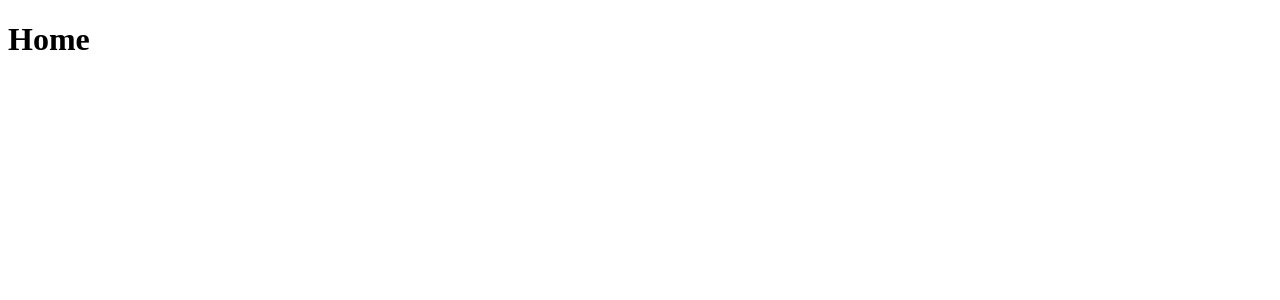
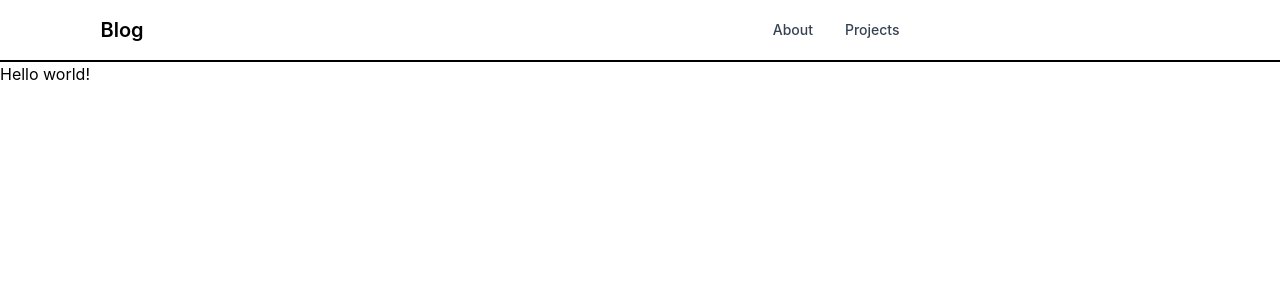
Before and after one commit to TejasSalunkeCode/Mern-blog, a React (Vite) app in the folder client/: page / in a window 1280 px wide. Shown: the top 300 px of the page. Built offline with nearby package versions, Linux system fonts and the light colour scheme.

Commit message:
create the header section

```diff
--- a/client/package.json
+++ b/client/package.json
@@ -10,8 +10,12 @@
     "preview": "vite preview"
   },
   "dependencies": {
+    "@tailwindcss/vite": "^4.1.13",
+    "flowbite": "^3.1.2",
+    "flowbite-react": "^0.12.9",
     "react": "^19.1.1",
     "react-dom": "^19.1.1",
+    "react-icons": "^5.5.0",
     "react-router-dom": "^7.9.1"
   },
   "devDependencies": {
--- a/client/src/App.jsx
+++ b/client/src/App.jsx
@@ -6,10 +6,12 @@ import SignIn from './pages/SignIn'
 import SignUp from './pages/SignUp'
 import Dashboard from './pages/Dashboard'
 import Projects from './pages/Projects'
+import Header from './components/Header'
 
 export default function App() {
   return (
     <BrowserRouter>
+    <Header/>
     <Routes>
       <Route path="/" element={<Home/>}/>
       <Route path="/about" element={<About/>}/>
--- /dev/null
+++ b/client/src/components/Header.jsx
@@ -0,0 +1,59 @@
+import React, { useState } from 'react';
+import { Button, Navbar, TextInput,NavbarCollapse,NavbarLink,NavbarToggle } from 'flowbite-react';
+import { Link, useLocation } from 'react-router-dom';
+import { AiOutlineSearch } from 'react-icons/ai';
+import { FaMoon } from 'react-icons/fa';
+
+export default function Header() {
+  const path = useLocation().pathname;
+  const [isCollapsed, setIsCollapsed] = useState(false); // Add state for collapse
+
+  return (
+    <Navbar className='border-b-2'>
+      <Link
+        to='/'
+        className='self-center whitespace-nowrap text-sm sm:text-xl font-semibold dark:text-white'
+      >
+        <span className='px-2 py-1 bg-gradient-to-r from-indigo-500 via-purple-500 to-pink-500 rounded-lg text-white'>
+          Tejas's
+        </span>
+        Blog
+      </Link>
+
+      <form>
+        <TextInput
+          type='text'
+          placeholder='Search...'
+          rightIcon={AiOutlineSearch}
+          className='hidden lg:inline'
+        />
+      </form>
+
+      <Button className='w-12 h-10 lg:hidden' color='gray' pill onClick={() => setIsCollapsed(!isCollapsed)}>
+        <AiOutlineSearch />
+      </Button>
+
+      <div className='flex gap-2 md:order-2'>
+        <Button className='w-12 h-10 hidden sm:inline' color='gray' pill>
+          <FaMoon />
+        </Button>
+        <Link to='/sign-in'>
+          <Button gradientDuoTone='purpleToBlue'>Sign In</Button>
+        </Link>
+        <NavbarToggle />
+      </div>
+
+      <NavbarCollapse isOpen={isCollapsed}>
+        <NavbarLink active={path === "/"} as={'div'}>
+          <Link to='/'>Home</Link>
+        </NavbarLink>
+        <NavbarLink active={path === "/about"} as={'div'}>
+          <Link to='/about'>About</Link>
+        </NavbarLink>
+        <NavbarLink active={path === "/projects"} as={'div'}>
+          <Link to='/projects'>Projects</Link>
+        </NavbarLink>
+      </NavbarCollapse>
+    </Navbar>
+  );
+}
--- a/client/src/index.css
+++ b/client/src/index.css
@@ -1,3 +1,9 @@
-@tailwind base;
+/* @tailwind base;
 @tailwind components;
 @tailwind utilities;
+ */
+
+@import "tailwindcss";
+@plugin "flowbite-react/plugin/tailwindcss";
+@source "../.flowbite-react/class-list.json";
+@import 'flowbite';
--- a/client/src/pages/Home.jsx
+++ b/client/src/pages/Home.jsx
@@ -3,7 +3,7 @@ import React from 'react'
 export default function Home() {
   return (
     <div>
-      <h1>Home</h1>
+    <h1>  Hello world!</h1>
     </div>
   )
 }
--- /dev/null
+++ b/client/tailwind.config.js
@@ -0,0 +1,14 @@
+/** @type {import('tailwindcss').Config} */
+export default {
+  content: [
+    "./index.html",
+    "./src/**/*.{js,ts,jsx,tsx}",
+    "node_modules/flowbite-react/lib/esm/**/*.js", // Add this line
+  ],
+  theme: {
+    extend: {},
+  },
+  plugins: [
+    import("flowbite/plugin"),
+  ],
+};
--- a/client/vite.config.js
+++ b/client/vite.config.js
@@ -1,25 +1,35 @@
+// // import { defineConfig } from 'vite'
+// // import react from '@vitejs/plugin-react-swc'
+
+// // // https://vite.dev/config/
+// // export default defineConfig({
+// //   plugins: [react()],
+// // })
+
+
 // import { defineConfig } from 'vite'
-// import react from '@vitejs/plugin-react-swc'
 
-// // https://vite.dev/config/
+
 // export default defineConfig({
-//   plugins: [react()],
+//   // server: {
+//   //   proxy: {
+//   //     '/api': {
+//   //       target: 'http://localhost:3000',
+//   //       secure: false,
+//   //     },
+//   //   },
+//   // },
+//   // plugins: [
+//   //   react(),
+//   // ],
 // })
 
 
+
 import { defineConfig } from 'vite'
-
+import tailwindcss from '@tailwindcss/vite'
+import flowbiteReact from "flowbite-react/plugin/vite";
 
 export default defineConfig({
-  // server: {
-  //   proxy: {
-  //     '/api': {
-  //       target: 'http://localhost:3000',
-  //       secure: false,
-  //     },
-  //   },
-  // },
-  // plugins: [
-  //   react(),
-  // ],
+  plugins: [tailwindcss(), flowbiteReact()],
 })
```
Also changed, not shown: client/.flowbite-react/config.json (added), client/.flowbite-react/init.tsx (added), 2 other files (tests, documents, lock files or other folders).
